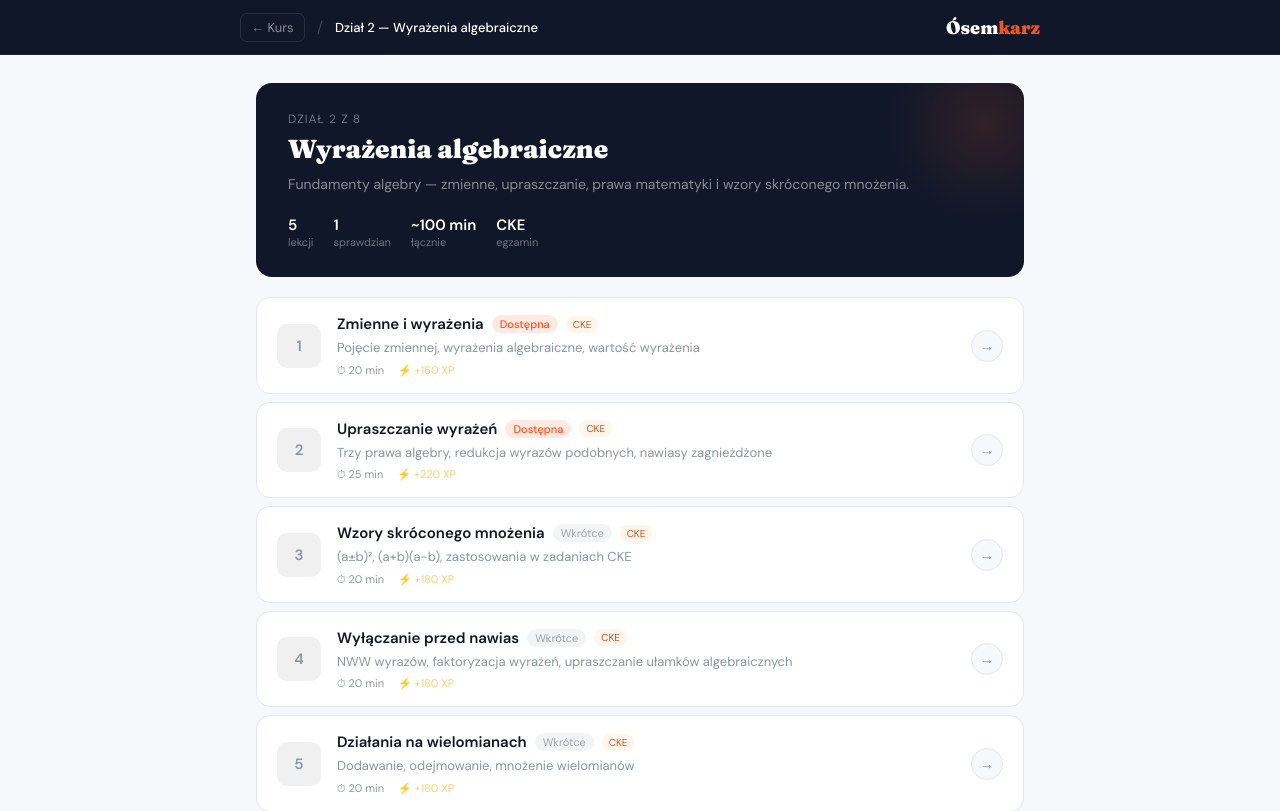
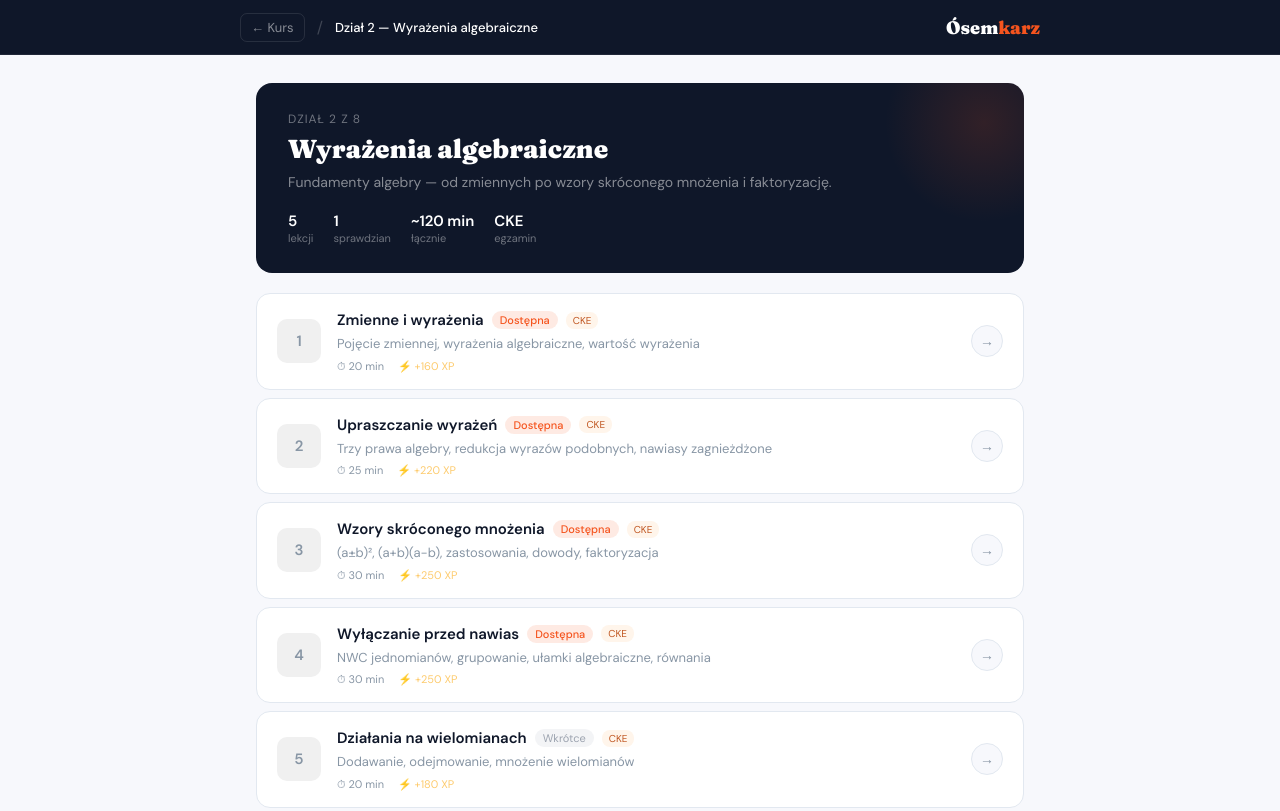
Before and after one commit to osemkarz/osemkarz, a Next.js app: page /kurs/dzial-2 in a window 1280 px wide. Shown: the top 811 px of the page. Built offline with nearby package versions, Linux system fonts and the light colour scheme.

Commit message:
Update page.js

```diff
--- a/app/kurs/dzial-2/page.js
+++ b/app/kurs/dzial-2/page.js
@@ -4,12 +4,12 @@ import Link from 'next/link'
 import { useRouter } from 'next/navigation'
 
 const LEKCJE = [
-  { n:1, title:'Zmienne i wyrażenia',        desc:'Pojęcie zmiennej, wyrażenia algebraiczne, wartość wyrażenia',           czas:'20 min', xp:160, href:'/kurs/zmienne-wyrazenia' },
-  { n:2, title:'Upraszczanie wyrażeń',        desc:'Trzy prawa algebry, redukcja wyrazów podobnych, nawiasy zagnieżdżone',  czas:'25 min', xp:220, href:'/kurs/wyrazenia-algebraiczne' },
-  { n:3, title:'Wzory skróconego mnożenia',   desc:'(a±b)², (a+b)(a−b), zastosowania w zadaniach CKE',                    czas:'20 min', xp:180, href:'#' },
-  { n:4, title:'Wyłączanie przed nawias',     desc:'NWW wyrazów, faktoryzacja wyrażeń, upraszczanie ułamków algebraicznych',czas:'20 min', xp:180, href:'#' },
-  { n:5, title:'Działania na wielomianach',   desc:'Dodawanie, odejmowanie, mnożenie wielomianów',                         czas:'20 min', xp:180, href:'#' },
-  { n:6, title:'Sprawdzian działu',           desc:'25 zadań · Analiza błędów · Raport Maxa',                              czas:'35 min', xp:450, href:'#', isTest:true },
+  { n:1, title:'Zmienne i wyrażenia',         desc:'Pojęcie zmiennej, wyrażenia algebraiczne, wartość wyrażenia',           czas:'20 min', xp:160, href:'/kurs/zmienne-wyrazenia' },
+  { n:2, title:'Upraszczanie wyrażeń',         desc:'Trzy prawa algebry, redukcja wyrazów podobnych, nawiasy zagnieżdżone',  czas:'25 min', xp:220, href:'/kurs/wyrazenia-algebraiczne' },
+  { n:3, title:'Wzory skróconego mnożenia',    desc:'(a±b)², (a+b)(a−b), zastosowania, dowody, faktoryzacja',               czas:'30 min', xp:250, href:'/kurs/wzory-skroconego' },
+  { n:4, title:'Wyłączanie przed nawias',      desc:'NWC jednomianów, grupowanie, ułamki algebraiczne, równania',            czas:'30 min', xp:250, href:'/kurs/wylaczanie-przed-nawias' },
+  { n:5, title:'Działania na wielomianach',    desc:'Dodawanie, odejmowanie, mnożenie wielomianów',                          czas:'20 min', xp:180, href:'#' },
+  { n:6, title:'Sprawdzian działu',            desc:'25 zadań · Analiza błędów · Raport Maxa',                               czas:'35 min', xp:450, href:'#', isTest:true },
 ]
 
 const C = { navy:'#0F1729',accent:'#F5541E',green:'#00B894',bg:'#F7F8FC',white:'#fff',border:'#E2E8F0',text:'#0F1729',text2:'#4A5568',text3:'#8896A5' }
@@ -32,9 +32,9 @@ export default function Dzial2Page() {
           <div style={{ position:'absolute', top:-60, right:-60, width:200, height:200, background:'radial-gradient(circle,rgba(245,84,30,0.15) 0%,transparent 70%)', pointerEvents:'none' }}/>
           <div style={{ fontSize:12, color:'rgba(255,255,255,0.4)', marginBottom:6, textTransform:'uppercase', letterSpacing:'0.08em' }}>Dział 2 z 8</div>
           <div style={{ fontFamily:'Fraunces,serif', fontSize:26, fontWeight:900, color:'#fff', marginBottom:8 }}>Wyrażenia algebraiczne</div>
-          <div style={{ fontSize:14, color:'rgba(255,255,255,0.5)', marginBottom:20, lineHeight:1.6 }}>Fundamenty algebry — zmienne, upraszczanie, prawa matematyki i wzory skróconego mnożenia.</div>
+          <div style={{ fontSize:14, color:'rgba(255,255,255,0.5)', marginBottom:20 }}>Fundamenty algebry — od zmiennych po wzory skróconego mnożenia i faktoryzację.</div>
           <div style={{ display:'flex', gap:20 }}>
-            {[['5','lekcji'],['1','sprawdzian'],['~100 min','łącznie'],['CKE','egzamin']].map(([v,l],i)=>(
+            {[['5','lekcji'],['1','sprawdzian'],['~120 min','łącznie'],['CKE','egzamin']].map(([v,l],i)=>(
               <div key={i}><div style={{ fontSize:15, fontWeight:700, color:'#fff' }}>{v}</div><div style={{ fontSize:11, color:'rgba(255,255,255,0.4)' }}>{l}</div></div>
             ))}
           </div>
```
